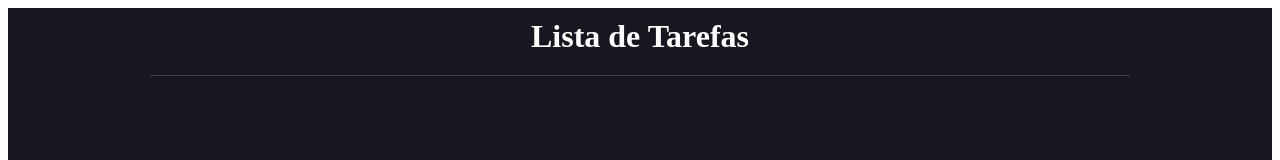
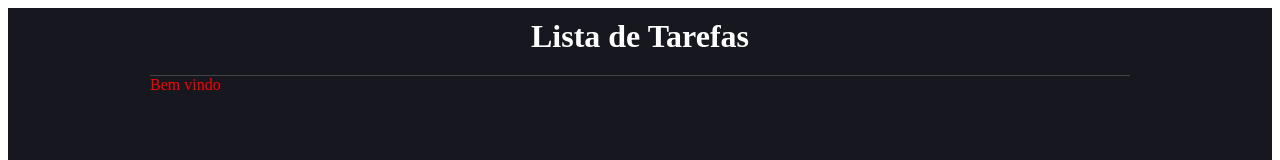
Before and after one commit to jgapadua/Projetos-ReactJS, a React (Vite) app in the folder todolist/: page / in a window 1280 px wide. Shown: the top 160 px of the page. Built offline with nearby package versions, Linux system fonts and the light colour scheme.

Commit message:
listando itens

```diff
--- a/todolist/src/App.tsx
+++ b/todolist/src/App.tsx
@@ -1,10 +1,23 @@
+import {useState} from 'react';
 import * as C from './App.styles';
+import {Item} from './types/Item'
+import { ListItem } from './components/ListItem';
+
 
  const App=()=> {
+  const [list, setList]=useState<Item[]>([
+    {id:1, name:'Comprar o pão na padaria', done:false},
+    {id:2, name:'Comprar um bolo na padaria', done:false},
+  ]);
+
   return (
       <C.Container>
       <C.Area>
       <C.Header>Lista de Tarefas</C.Header>
+
+        {list.map((item, index)=>(
+          <ListItem key={index} item={item}/>
+        ))}
       </C.Area>
       </C.Container>
   );
--- /dev/null
+++ b/todolist/src/components/ListItem/index.tsx
@@ -0,0 +1,9 @@
+import * as C from './styles';
+
+export const ListItem=()=>{
+  return(
+    <C.Container>
+      Bem vindo
+    </C.Container>
+  );
+}
--- /dev/null
+++ b/todolist/src/components/ListItem/styles.ts
@@ -0,0 +1,7 @@
+import styled from 'styled-components';
+
+export const Container=styled.div`
+  background-color: #17181f;
+  color: red;
+  min-height: 100vh;
+`;
--- /dev/null
+++ b/todolist/src/types/Item.ts
@@ -0,0 +1,5 @@
+export type Item={
+  id:number;
+  name:string;
+  done:boolean;
+}
```
